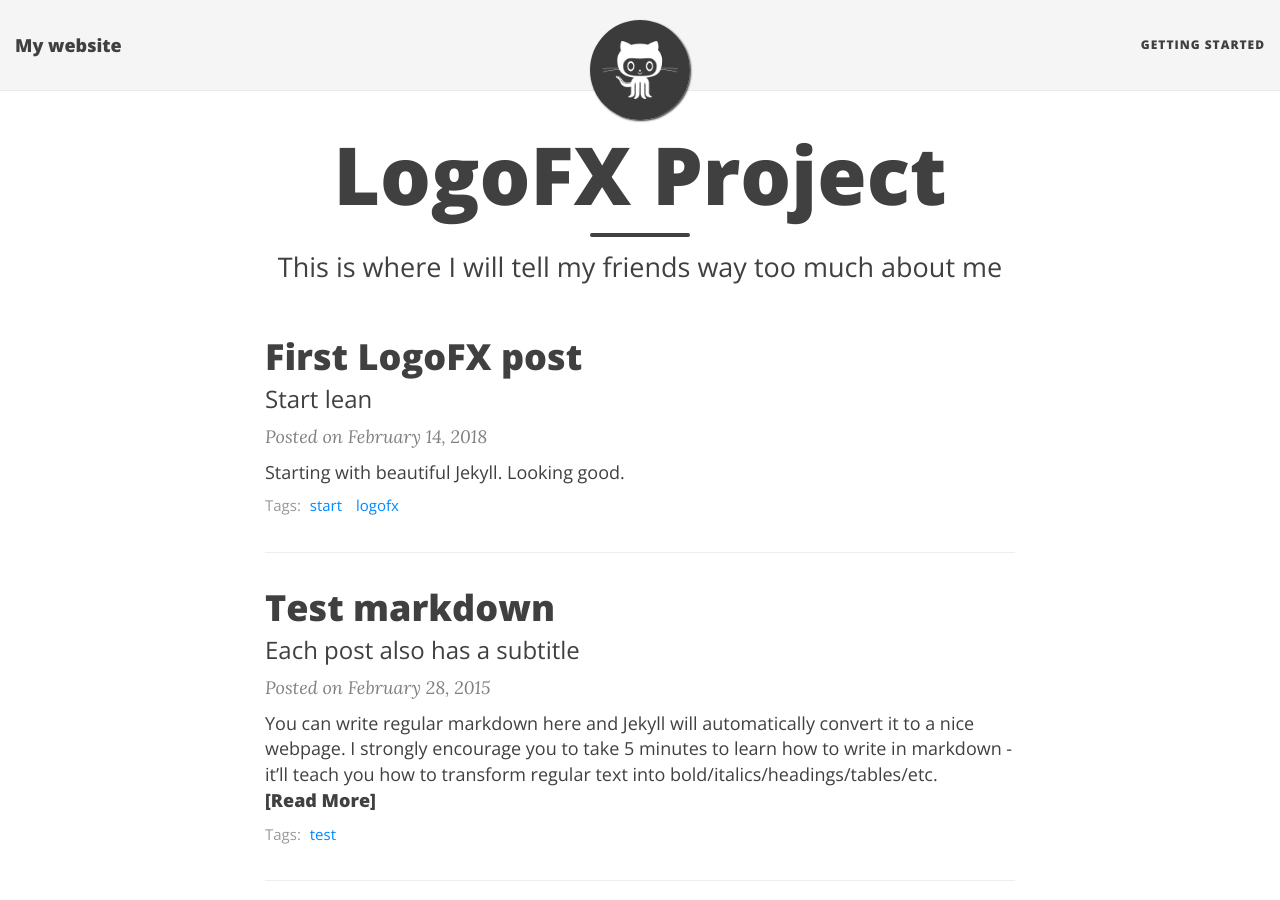
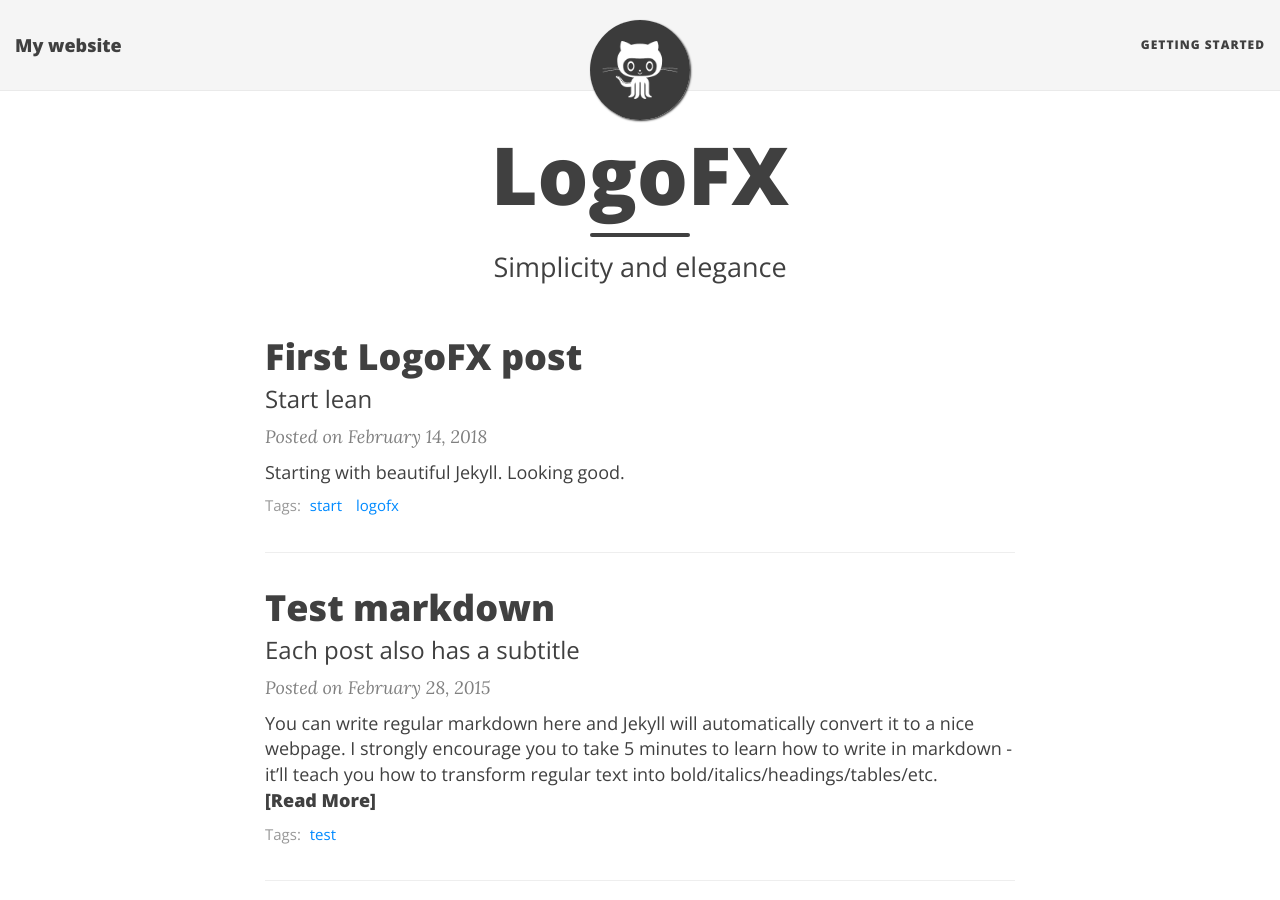
Before and after one commit to LogoFX/logofx.github.io, a Jekyll site: the page built from index.html, in a window 1280 px wide and 900 px high. Built offline with Jekyll 4.4.1, drawn with Linux system fonts in a browser that asks for light colours; nearby versions of some CDN libraries; the list of posts is cut into pages by our own code.

```diff
--- a/index.html
+++ b/index.html
@@ -1,7 +1,7 @@
 ---
 layout: page
-title: LogoFX Project
-subtitle: This is where I will tell my friends way too much about me
+title: LogoFX
+subtitle: Simplicity and elegance
 use-site-title: true
 ---
 
```
Also changed, not shown: getstarted.md (+2 -0 lines).
